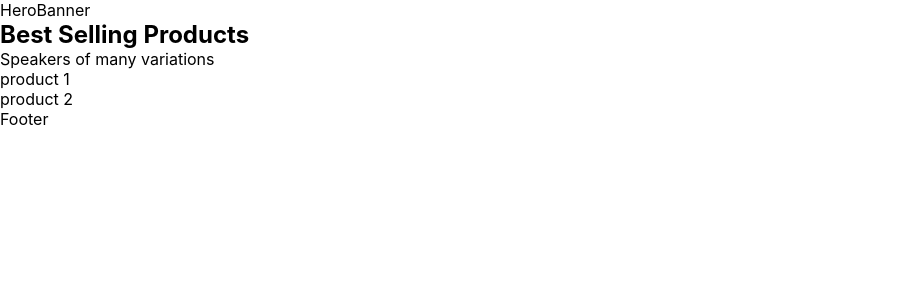
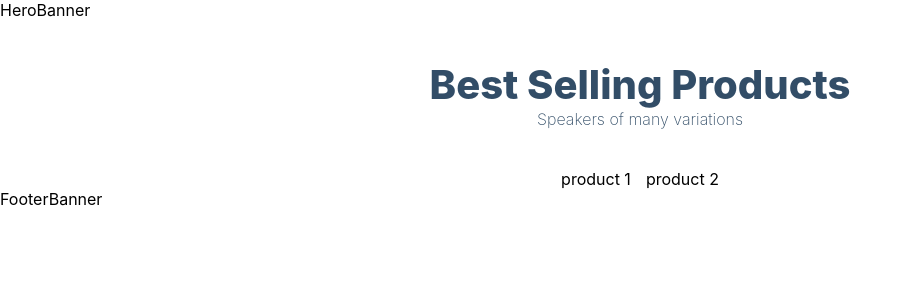
Before and after one commit to RyanSyme/phanox, a Next.js app: page / in a window 1280 px wide. Shown: the top 300 px of the page, without its empty margins (0-911 px from the left). Built offline with nearby package versions, Linux system fonts and the light colour scheme.

Commit message:
create jsx pages, import babel

```diff
--- /dev/null
+++ b/components/Cart.jsx
@@ -0,0 +1,9 @@
+import React from 'react'
+
+const Cart = () => {
+  return (
+    <div>Cart</div>
+  )
+}
+
+export default Cart
--- /dev/null
+++ b/components/Footer.jsx
@@ -0,0 +1,9 @@
+import React from 'react'
+
+const Footer = () => {
+  return (
+    <div>Footer</div>
+  )
+}
+
+export default Footer
--- /dev/null
+++ b/components/FooterBanner.jsx
@@ -0,0 +1,9 @@
+import React from 'react'
+
+const FooterBanner = () => {
+  return (
+    <div>FooterBanner</div>
+  )
+}
+
+export default FooterBanner
--- /dev/null
+++ b/components/HeroBanner.jsx
@@ -0,0 +1,9 @@
+import React from 'react'
+
+const HeroBanner = () => {
+  return (
+    <div>HeroBanner</div>
+  )
+}
+
+export default HeroBanner
--- /dev/null
+++ b/components/Layout.jsx
@@ -0,0 +1,9 @@
+import React from 'react'
+
+const Layout = () => {
+  return (
+    <div>Layout</div>
+  )
+}
+
+export default Layout
--- /dev/null
+++ b/components/Navbar.jsx
@@ -0,0 +1,9 @@
+import React from 'react'
+
+const Navbar = () => {
+  return (
+    <div>Navbar</div>
+  )
+}
+
+export default Navbar
--- /dev/null
+++ b/components/Product.jsx
@@ -0,0 +1,9 @@
+import React from 'react'
+
+const Product = () => {
+  return (
+    <div>Product</div>
+  )
+}
+
+export default Product
--- /dev/null
+++ b/components/index.js
@@ -0,0 +1,7 @@
+export { default as Cart } from './Cart'
+export { default as Footer } from './Footer'
+export { default as FooterBanner } from './FooterBanner'
+export { default as HeroBanner } from './HeroBanner'
+export { default as Layout } from './Layout'
+export { default as Navbar } from './Navbar'
+export { default as Product } from './Product'
--- a/package.json
+++ b/package.json
@@ -9,6 +9,7 @@
     "lint": "next lint"
   },
   "dependencies": {
+    "@babel/core": "^7.18.6",
     "@sanity/client": "^3.2.0",
     "@sanity/image-url": "^1.0.1",
     "@stripe/stripe-js": "^1.25.0",
@@ -22,6 +23,7 @@
     "stripe": "^8.209.0"
   },
   "devDependencies": {
+    "@babel/preset-react": "^7.18.6",
     "eslint": "8.19.0",
     "eslint-config-next": "12.2.2"
   }
--- a/pages/_app.js
+++ b/pages/_app.js
@@ -1,3 +1,5 @@
+import React from 'react'
+
 import '../styles/globals.css'
 
 function MyApp({ Component, pageProps }) {
--- a/pages/index.js
+++ b/pages/index.js
@@ -1,20 +1,22 @@
 import React from 'react'
+
+import { Cart, Footer, FooterBanner, HeroBanner, Layout, Navbar, Product } from '../components'
 
 const Home = () => {
   return (
     <>
-      HeroBanner
-      <div>
+      <HeroBanner />
+      <div className='products-heading'>
         <h2>Best Selling Products</h2>
         <p>Speakers of many variations</p>
       </div>
-      <div>
+      <div className='products-container'>
         {['product 1','product 2'].map((product) => (
           <div>{product}</div>
         ))}
       </div>
 
-      Footer
+      <FooterBanner/>
     </>
   )
 }
```
Also changed, not shown: .babelrc, 2 other files (tests, documents, lock files or other folders).
